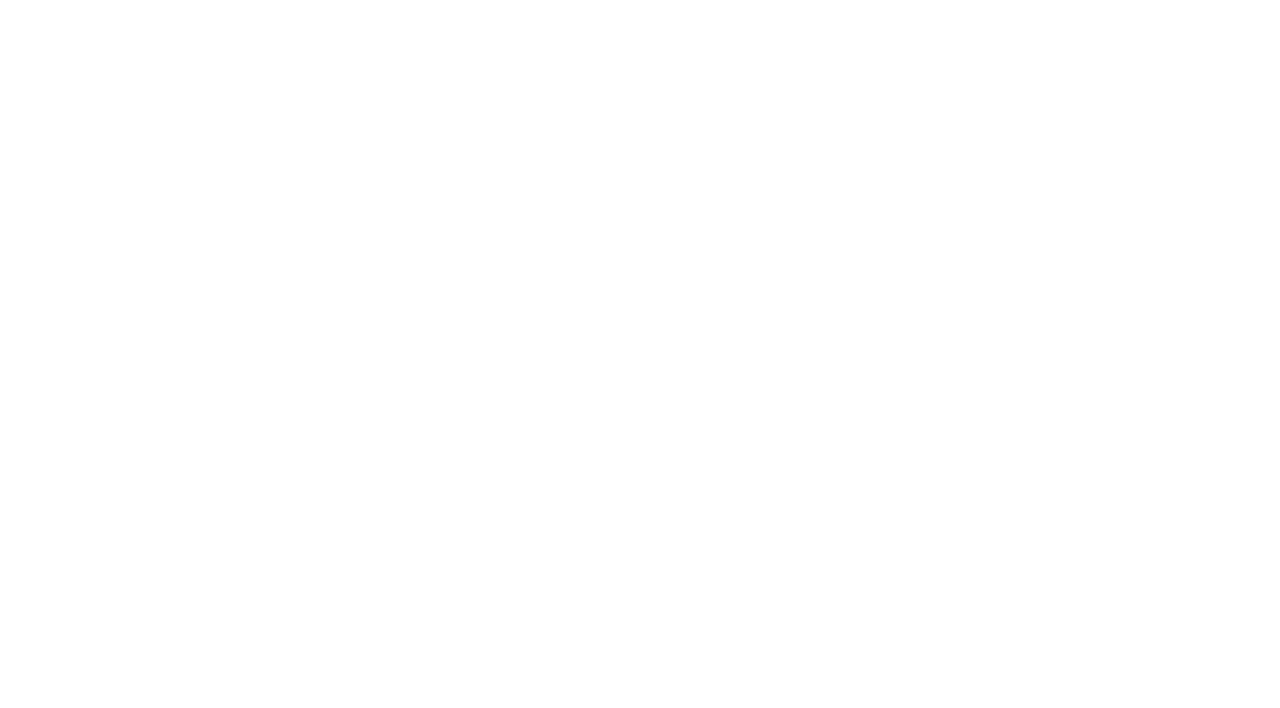
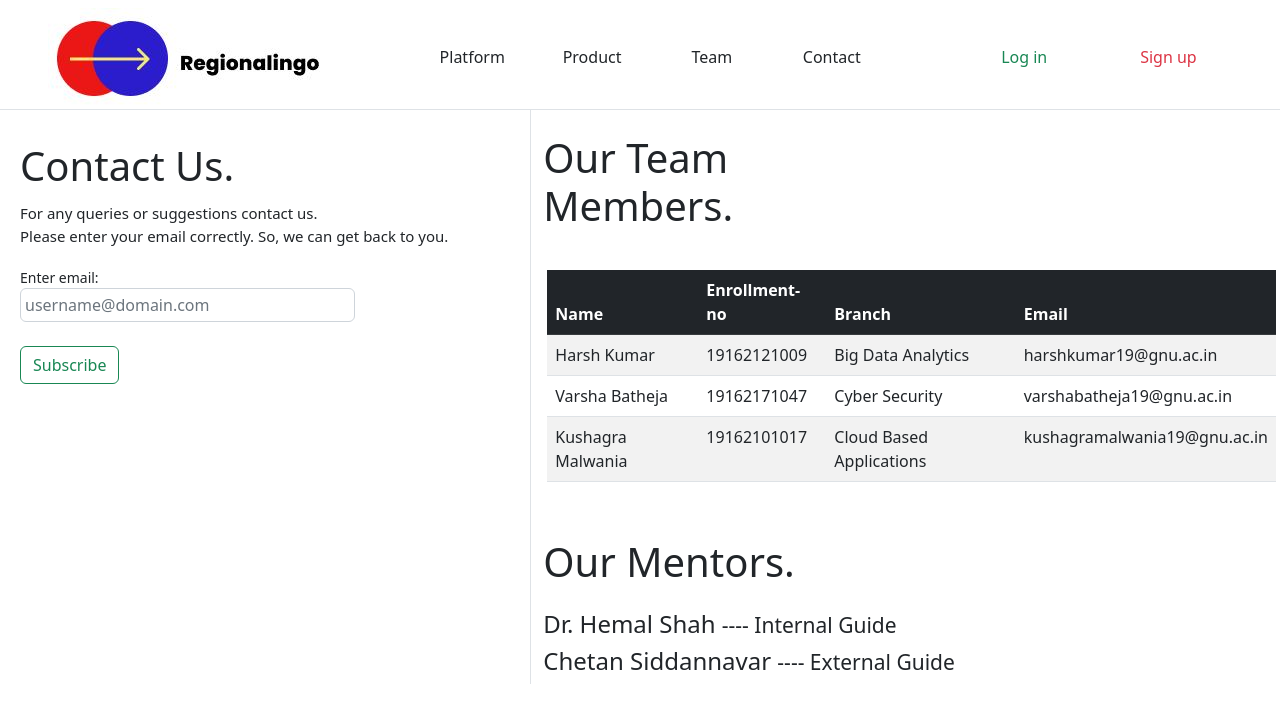
Before and after one commit to HARSH-KUMAR10/IBMProject_client, a React (Create React App) app: page /contact in a window 1280 px wide. Before the commit this address had no page. Shown: the top 708 px of the page. Built offline with nearby package versions, Linux system fonts and the light colour scheme.

Commit message:
Product and Contact Pages changed

```diff
--- a/package.json
+++ b/package.json
@@ -6,6 +6,7 @@
     "@testing-library/jest-dom": "^5.16.5",
     "@testing-library/react": "^13.4.0",
     "@testing-library/user-event": "^13.5.0",
+    "bootstrap": "^5.2.3",
     "react": "^18.2.0",
     "react-dom": "^18.2.0",
     "react-router-dom": "^6.8.1",
--- a/public/index.html
+++ b/public/index.html
@@ -52,5 +52,6 @@
       To begin the development, run `npm start` or `yarn start`.
       To create a production bundle, use `npm run build` or `yarn build`.
     -->
+
   </body>
 </html>
--- a/src/App.js
+++ b/src/App.js
@@ -3,6 +3,9 @@ import {BrowserRouter, Routes, Route} from 'react-router-dom';
 import Home from "./pages/Home";
 import Login from './pages/Login';
 import Signup from './pages/Signup';
+import Product from './pages/Product';
+import Contact from './pages/Contact';
+
 
 
 function App() {
@@ -12,6 +15,8 @@ function App() {
       <Route path="/" element={<Home/>}/>
       <Route path="/signup" element={<Signup/>}/>
       <Route path="/login" element={<Login/>}/>
+      <Route path="/product" element={<Product/>}/>
+      <Route path="/contact" element={<Contact/>}/>
     </Routes>
     </BrowserRouter>
   );
--- a/src/components/hero/Header.js
+++ b/src/components/hero/Header.js
@@ -6,9 +6,9 @@ export default function Header() {
         </div>
         <div className="col-5 row justify-content-around  align-items-baseline">
           <div className="col-3 text-center">Platform</div>
-          <div className="col-3 text-center">Services</div>
+          <div className="col-3 text-center" onClick={() => window.location.href="/product"}>Product</div>
           <div className="col-3 text-center">Team</div>
-          <div className="col-3 text-center">Contact</div>
+          <div className="col-3 text-center" onClick={() => window.location.href="/contact"}>Contact</div>
         </div>
         <div className="col-3 row justify-content-around align-items-baseline">
           <div className="col-4 text-success" onClick={()=>window.location.href="/login"}>Log in</div>
--- a/src/index.js
+++ b/src/index.js
@@ -1,6 +1,7 @@
 import React from 'react';
 import ReactDOM from 'react-dom/client';
 import App from './App';
+import 'bootstrap/dist/css/bootstrap.min.css';
 
 const root = ReactDOM.createRoot(document.getElementById('root'));
 root.render(
--- /dev/null
+++ b/src/pages/Contact.js
@@ -0,0 +1,71 @@
+import Header from "../components/hero/Header";
+
+export default function Contact(){
+    return (
+        <div>
+            <Header/>
+            <div className="row border-top">
+                <div className="col-5 px-4 py-2 border-end">
+                    <div className="display-6 px-2 pt-4 pb-2">Contact Us.</div>
+                    <div style={{fontSize:15}}>
+                    <div className="px-2 pt-1">For any queries or suggestions contact us.</div>
+                    <div className="px-2 pb-1">Please enter your email correctly. So, we can get back to you.</div>
+                    <div className="py-2">
+                    <div className="py-2 px-2">
+                        <div style={{fontSize:14}} className="text-bold">Enter email:</div>
+                        <input type="email" placeholder="username@domain.com" className="p-1 form-control" style={{width:'70%'}}/>
+                    </div>
+                    <div className="py-3 px-2">
+                        <button className="btn btn-outline-success">Subscribe</button>
+                    </div>
+
+                    </div>
+                    </div>
+                </div>
+                <div className="col-7 pt-4">
+                    <div className="row">
+                    <div className="col-6 display-6">Our Team Members.</div>
+                    </div>
+                    <div className="mt-4 py-3 px-1">
+                    <table class="table table-striped">
+                        <thead class="table-dark">
+                        <tr>
+                            <th>Name</th>
+                            <th>Enrollment-no</th>
+                            <th>Branch</th>
+                            <th>Email</th>
+                        </tr>
+                        </thead>
+                        <tbody>
+                        <tr>
+                            <td>Harsh Kumar</td>
+                            <td>19162121009</td>
+                            <td>Big Data Analytics</td>
+                            <td>harshkumar19@gnu.ac.in</td>
+                        </tr>
+                        <tr>
+                            <td>Varsha Batheja</td>
+                            <td>19162171047</td>
+                            <td>Cyber Security</td>
+                            <td>varshabatheja19@gnu.ac.in</td>
+                        </tr>
+                        <tr>
+                            <td>Kushagra Malwania</td>
+                            <td>19162101017</td>
+                            <td>Cloud Based Applications</td>
+                            <td>kushagramalwania19@gnu.ac.in</td>
+                        </tr>
+                        </tbody>
+                    </table>
+                    </div>
+                    <div className="col-6 display-6 py-4">Our Mentors.</div>
+
+                        <h4>Dr. Hemal Shah <small>---- Internal Guide</small> </h4>
+                        <h4>Chetan Siddannavar <small>---- External Guide</small> </h4>
+
+                </div>
+            </div>
+        </div>
+
+    )
+}
--- /dev/null
+++ b/src/pages/Product.js
@@ -0,0 +1,54 @@
+import Header from "../components/hero/Header";
+
+export default function Contact(){
+    return (
+        <div>
+            <Header/>
+            <div className="row border-top">
+                <div className="col-5 px-4 py-2">
+                    <div className="display-6 px-2 pt-4 pb-5">Products:</div>
+                </div>
+
+                <div className="text-center px-4 row">
+                <div className="col-4">
+                <div class="card">
+                    <div class=" card-body">
+                        <h4 class="card-title">Regionalingo <small className="text-info bg-dark rounded-4 px-2">Basic</small></h4>
+                        <p class="card-text">Comes with basic text transaltion features.</p>
+                        <div className="py-3 px-2">
+                        <button className="btn btn-outline-success">Pay</button>
+                        </div>
+                        <button className="btn text-primary">More details</button>
+                    </div>
+                    </div>
+                </div>
+                <div className="col-4">
+                    <div class="card">
+                    <div class="card-body">
+                        <h4 class="card-title">Regionalingo <small className="text-info bg-dark rounded-4 px-2">Pro</small> </h4>
+                        <p class="card-text">Comes with premium transaltion features like video, audio.</p>
+                        <div className="py-3 px-2">
+                        <button className="btn btn-outline-success">Pay</button>
+                        </div>
+                        <button className="btn text-primary ">More details</button>
+                    </div>
+                    </div>
+                </div>
+                <div className="col-4">
+                    <div class="card">
+                    <div class="card-body">
+                        <h4 class="card-title">Regionalingo <small className="text-info bg-dark rounded-4 px-2">Enterprise</small> </h4>
+                        <p class="card-text">Comes with transaltion features for enterprise.</p>
+                        <div className="py-3 px-2">
+                        <button className="btn btn-outline-success">Pay</button>
+                        </div>
+                        <button className="btn text-primary">More details</button>
+                    </div>
+                    </div>
+                </div>
+                </div>
+
+            </div>
+        </div>
+    )
+}
```
Also changed, not shown: 1 other file (tests, documents, lock files or other folders).
